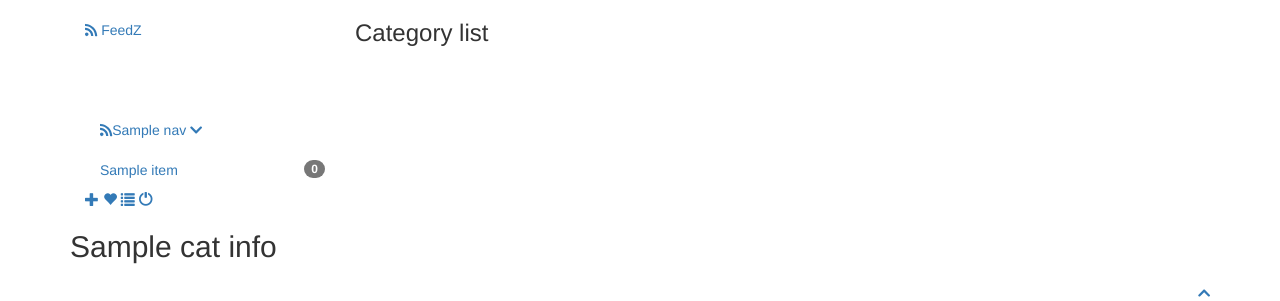
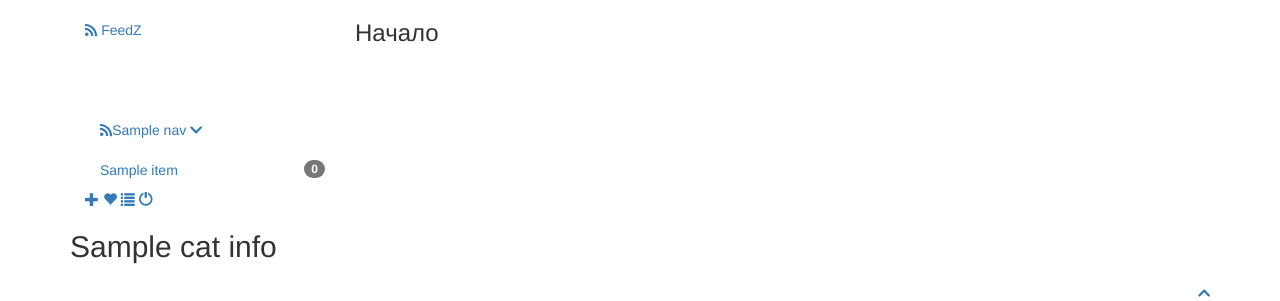
Before and after one commit to Dimercel/feedz, a Django app: template feedz/templates/pages/home.html in a window 1280 px wide. Shown: the top 301 px of the page. Run offline with Django 3.2, Linux system fonts and the light colour scheme; the template is opened without the code that fills it: most values are stand-ins (such as "Sample title", 1, 10 or a date in 2020); style sheets or scripts are compiled from the project's sources; parts of the project's set-up code (start-up, migrations or seed data) failed here and were passed over; some libraries are stand-ins or nearby versions.

Commit message:
Cosmetic

```diff
--- a/feedz/templates/_main_menu.html
+++ b/feedz/templates/_main_menu.html
@@ -1,6 +1,6 @@
 <div class="left_col scroll-view">
   <div class="navbar nav_title" style="border: 0;">
-    <a href="/" class="site_title" data-turbolinks="false">
+    <a href="/" class="site_title">
       <i class="fa fa-rss"></i>
       <span>FeedZ<span>
     </a>
@@ -20,7 +20,7 @@
             <ul class="nav child_menu"">
               {% for item in models %}
                 <li>
-                  <a data-turbolinks="false" href="<%= subscribe_path(item) %>">
+                  <a href="#channel-view">
                     {{ item.name }}
                     <span class="badge badge-primary pull-right">
                       0
--- a/feedz/templates/pages/home.html
+++ b/feedz/templates/pages/home.html
@@ -1,8 +1,8 @@
 {% extends "side_menu.html" %}
 {% load i18n %}
 
-{% block page_title %}{% trans "Category list" %}{% endblock %}
-{% block title %}{% trans "Category list" %}{% endblock %}
+{% block title %}{% trans "Home" %}{% endblock %}
+{% block page_title %}{% trans "Home" %}{% endblock %}
 
 
 {% block content %}
```
